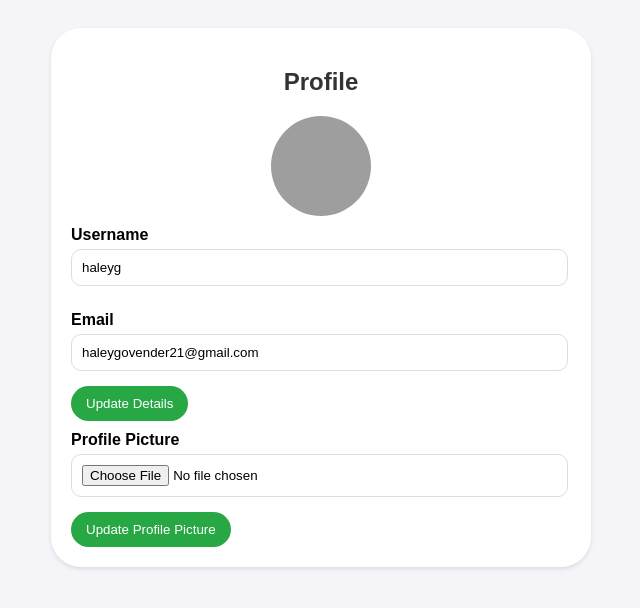
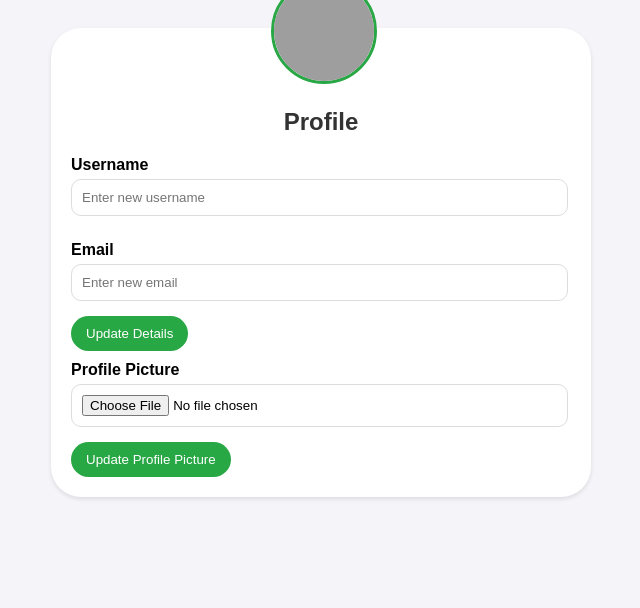
Before and after one commit to Dark-Pandemic/IT_Project-2024, a PHP site: page /IT_Project-2024/userprofile.php in a window 1280 px wide. Shown: the top 608 px of the page, without its empty margins (319-959 px from the left). Run offline with PHP 8.4, Linux system fonts and the light colour scheme; a user stored in the database is signed in; data comes from the database, SQL or seed files in the repository; grey boxes are pictures that could not be loaded.

Commit message:
not updating to table

```diff
--- a/userprofile.php
+++ b/userprofile.php
@@ -1,44 +1,45 @@
 <?php
 session_start();
 
-$username = $_SESSION['username'];
-$user_id = $_SESSION['ID']; // Assuming user_id is stored in the session
+/*
+if (isset($_SESSION['username'])) {
+    $username = $_SESSION['username']; // Use session if available
+} elseif (isset($_COOKIE['username'])) {
+    $username = $_COOKIE['username']; // Use cookie if session doesn't exist
+} else {
+    $username = "Guest"; // Fallback for anonymous access
+}
+*/
 
-// Ensure session variables are set
-if (!isset($_SESSION['username']) || !isset($_SESSION['ID'])) {
-    die("Error: User is not logged in.");
-}
+if (isset($_SESSION['ID'])) {
+    $user_id = $_SESSION['ID']; // Use session if available
+  } elseif (isset($_COOKIE['ID'])) {
+    $user_id = $_COOKIE['ID']; // Use cookie if session doesn't exist
+  } else {
+    $user_id = 0; // Fallback for anonymous access
+  }
 
-//$username = $_SESSION['username'];
-//$user_id = $_SESSION['ID']; // Assuming user_id is stored in the session
 
+// Database connection
 $conn = new mysqli('localhost', 'root', '', 'mentalhealthapp');
-
 if ($conn->connect_error) {
     die("Connection failed: " . $conn->connect_error);
 }
 
-// Initialize user array with default values to avoid null errors
-$user = ['username' => '', 'email' => '', 'profile_pic' => 'uploads/default-profile.png'];
+// Initialize default profile picture
+$default_pic = 'uploads/default-profile.png';
 
-// Fetch user details
-$sql = "SELECT username, email, profile_pic FROM userloginreg WHERE ID = ?";
+// Retrieve user profile picture
+$sql = "SELECT profile_pic FROM userloginreg WHERE ID = ?";
 $stmt = $conn->prepare($sql);
-
 if ($stmt) {
     $stmt->bind_param("i", $user_id);
     $stmt->execute();
     $result = $stmt->get_result();
     $user = $result->fetch_assoc();
-
-    if (!$user) {
-        $user = ['username' => '', 'email' => '', 'profile_pic' => 'uploads/default-profile.png'];
-        $error_message = "No user data found for ID: " . htmlspecialchars($user_id);
-        error_log("No user data found for ID: " . $user_id);
-    }
+    $profile_pic = $user && $user['profile_pic'] ? $user['profile_pic'] : $default_pic;
 } else {
-    $error_message = "Database query failed: " . $conn->error;
-    error_log("SQL Error: " . $conn->error);
+    $profile_pic = $default_pic; // Fallback to default
 }
 
 // Handle form submissions
@@ -52,14 +53,9 @@ if ($_SERVER['REQUEST_METHOD'] === 'POST') {
         $update_query->bind_param("ssi", $username, $email, $user_id);
 
         if ($update_query->execute()) {
-            if ($update_query->affected_rows > 0) {
-                $success_message = "Details updated successfully.";
-            } else {
-                $error_message = "No changes were made to the details.";
-            }
+            $success_message = "Details updated successfully.";
         } else {
             $error_message = "Error updating details: " . $conn->error;
-            error_log("Update details error: " . $conn->error);
         }
     } elseif (isset($_POST['update_photo']) && isset($_FILES['profile_pic'])) {
         // Handle profile picture upload
@@ -89,18 +85,13 @@ if ($_SERVER['REQUEST_METHOD'] === 'POST') {
                 $update_query->bind_param("si", $target_file, $user_id);
 
                 if ($update_query->execute()) {
-                    if ($update_query->affected_rows > 0) {
-                        $success_message = "Profile picture updated successfully.";
-                    } else {
-                        $error_message = "No changes were made to the profile picture.";
-                    }
+                    $success_message = "Profile picture updated successfully.";
+                    $profile_pic = $target_file; // Update current session
                 } else {
                     $error_message = "Error updating profile picture: " . $conn->error;
-                    error_log("Update profile picture error: " . $conn->error);
                 }
             } else {
                 $error_message = "Error uploading file.";
-                error_log("File upload error for file: " . $_FILES["profile_pic"]["name"]);
             }
         }
     }
@@ -114,7 +105,7 @@ if ($_SERVER['REQUEST_METHOD'] === 'POST') {
     <meta name="viewport" content="width=device-width, initial-scale=1.0">
     <title>Profile</title>
     <style>
-         body {
+        body {
             font-family: Arial, sans-serif;
             background-color: #f4f4f9;
             padding: 20px;
@@ -126,17 +117,30 @@ if ($_SERVER['REQUEST_METHOD'] === 'POST') {
             padding: 20px;
             border-radius: 30px;
             box-shadow: 0 2px 4px rgba(0, 0, 0, 0.1);
+            position: relative;
+        }
+        .profile-photo-circle {
+            width: 100px;
+            height: 100px;
+            border-radius: 50%;
+            object-fit: cover;
+            border: 3px solid #28a745;
+            position: absolute;
+            top: -50px;
+            left: calc(50% - 50px);
+            background-color: #fff;
         }
         h2 {
             text-align: center;
             color: #333;
+            margin-top: 60px;
         }
         label {
             display: block;
             margin: 10px 0 5px;
             font-weight: bold;
         }
-        input[type="text"], input[type="email"], input[type="password"], input[type="file"] {
+        input[type="text"], input[type="email"], input[type="file"] {
             width: 95%;
             padding: 10px;
             margin-bottom: 15px;
@@ -164,30 +168,12 @@ if ($_SERVER['REQUEST_METHOD'] === 'POST') {
         .error {
             color: red;
         }
-        .profile-photo img {
-            width: 100px;
-            height: 100px;
-            border-radius: 50%;
-            object-fit: cover;
-            display: block;
-            margin: 10px auto;
-        }
-
     </style>
 </head>
 <body>
     <div class="container">
+        <img src="<?php echo htmlspecialchars($profile_pic); ?>" alt="Profile Picture" class="profile-photo-circle">
         <h2>Profile</h2>
-        <div class="profile-photo">
-            <!-- Display the profile picture -->
-            <?php
-                if (!empty($user['profile_pic']) && file_exists($user['profile_pic'])) {
-                    echo '<img src="' . htmlspecialchars($user['profile_pic']) . '" alt="Profile Picture" />';
-                } else {
-                    echo '<img src="uploads/default-profile.png" alt="Profile Picture" />';
-                }
-            ?>
-        </div>
 
         <!-- Success/Error Messages -->
         <?php if (isset($success_message)) echo "<div class='message success'>$success_message</div>"; ?>
@@ -196,10 +182,10 @@ if ($_SERVER['REQUEST_METHOD'] === 'POST') {
         <!-- Update Details Form -->
         <form method="POST" action="">
             <label for="username">Username</label>
-            <input type="text" id="username" name="username" value="<?php echo htmlspecialchars($user['username']); ?>" required>
+            <input type="text" id="username" name="username" placeholder="Enter new username" required>
 
             <label for="email">Email</label>
-            <input type="email" id="email" name="email" value="<?php echo htmlspecialchars($user['email']); ?>" required>
+            <input type="email" id="email" name="email" placeholder="Enter new email">
 
             <button type="submit" name="update_details">Update Details</button>
         </form>
```
Also changed, not shown: loadingpage.php (+18 -2 lines).
